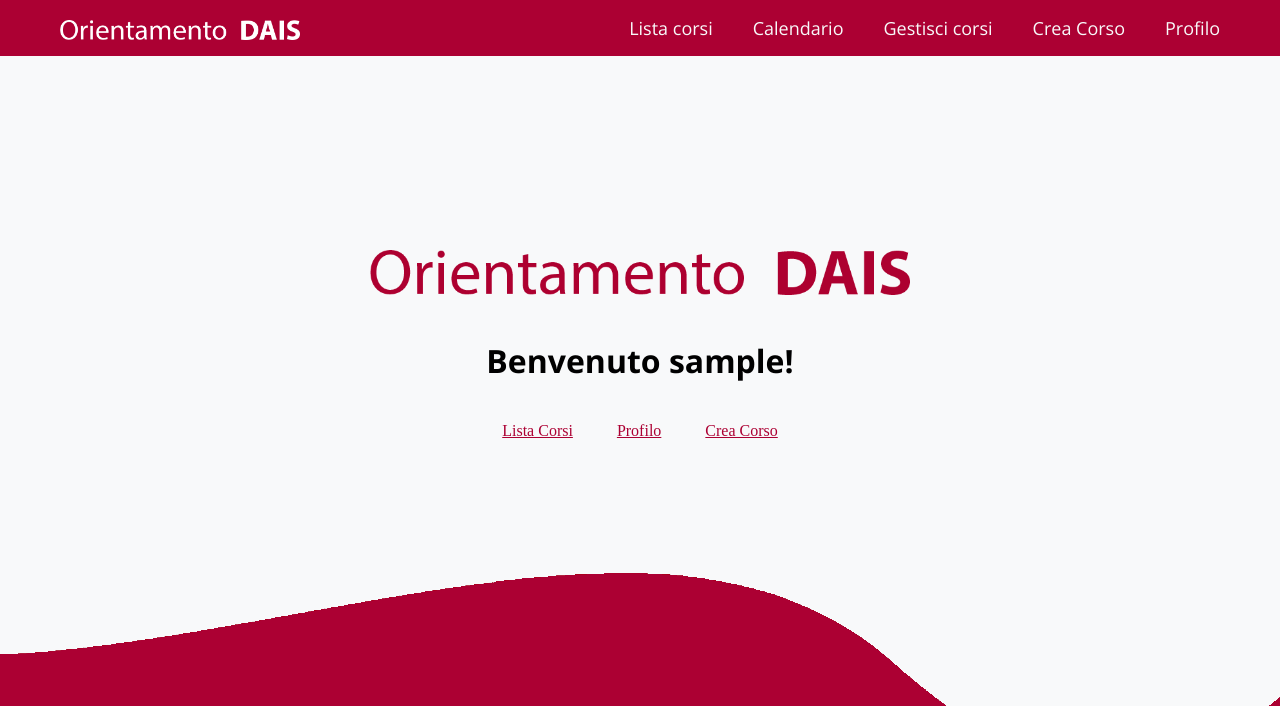
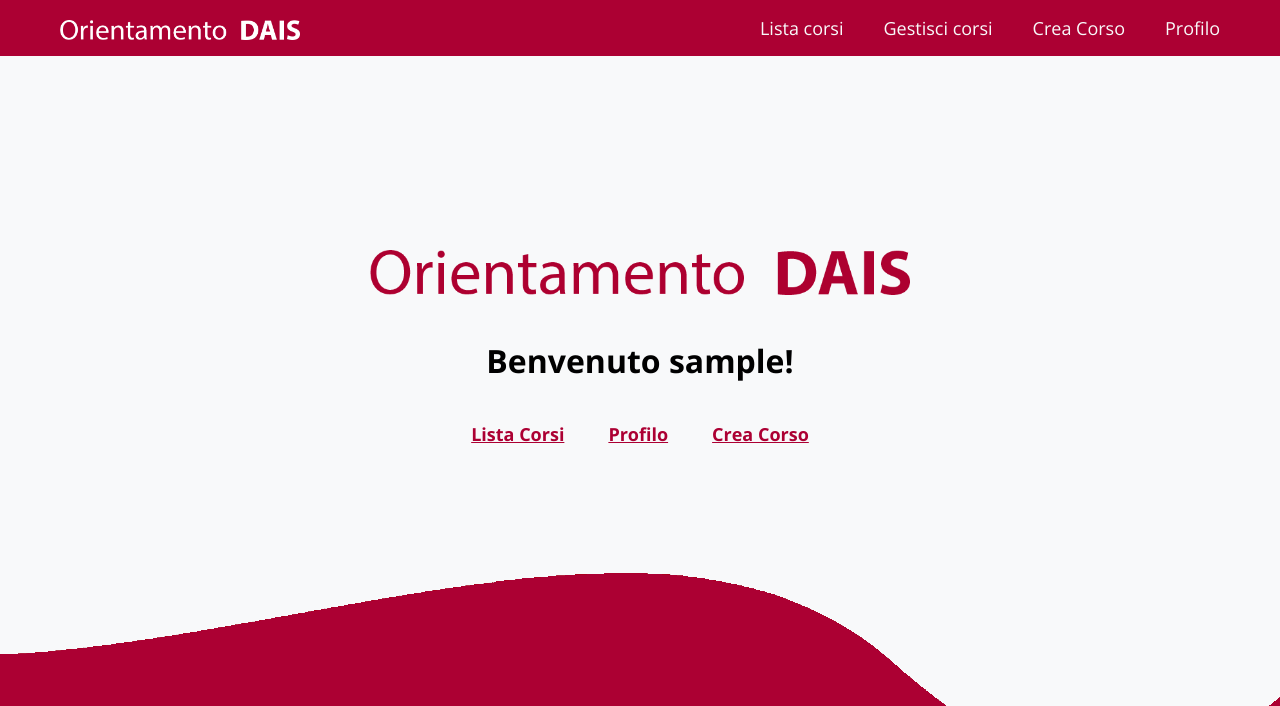
Before and after one commit to Zanotto-Enrico/OrientamentoDAIS, a Flask app: page /benvenuto in a window 1280 px wide. Shown: the top 706 px of the page. Run offline with Flask 2, Linux system fonts and the light colour scheme; the visitor is signed in with stand-in values (Sample User, id 1); parts of the project's set-up code (start-up, migrations or seed data) failed here and were passed over; some libraries are stand-ins or nearby versions.

Commit message:
minor changes

```diff
--- a/static/styles/GraficaSito.css
+++ b/static/styles/GraficaSito.css
@@ -810,3 +810,8 @@ td {
     padding: 20px;
     color: #ac0033;
 }
+
+a {
+    font-family: "OpenSans-Bold";
+    font-size: 18px;
+  }
--- a/templates/infoCorso.html
+++ b/templates/infoCorso.html
@@ -26,6 +26,7 @@
             <h4>Inizio lezioni: </h4>{{info["inizio"]}}<br>
             <h4>Descrizione: </h4>{{info["descrizione"]}}<br>
 
+            {% if isProfessor==False %}
                 {%if iscritto==False%}
                     <form method='POST' action='infoCorso'>
                         <button type="submit" class="btn-iscriviti" name="iscrivimi" value=1>Iscriviti</button>
@@ -42,6 +43,7 @@
                         <button type="submit" class="btn-iscriviti" name="certificato" value=1>Scarica Certificato</button>
                     </form>
                 {%endif%}
+            {% endif %}
 
 
 
--- a/templates/parents/defaultPage.html
+++ b/templates/parents/defaultPage.html
@@ -21,7 +21,6 @@
                         <button type="button"  class="menubtn" onclick="location.href = 'profilo';">Profilo</button>
                     {% else %}
                         <button type="button"  class="menubtn" onclick="location.href = 'listaCorsi';" >Lista corsi</button>
-                        <button type="button"  class="menubtn" onclick="location.href = 'calendario';">Calendario</button>
                         <button type="button"  class="menubtn" onclick="location.href = 'gestisciCorsi';">Gestisci corsi</button>
                         <button type="button"  class="menubtn" onclick="location.href = 'creaCorso';">Crea Corso</button>
                         <button type="button"  class="menubtn" onclick="location.href = 'profilo';">Profilo</button>
```
Lines whose indentation alone changed are shown as unchanged.
